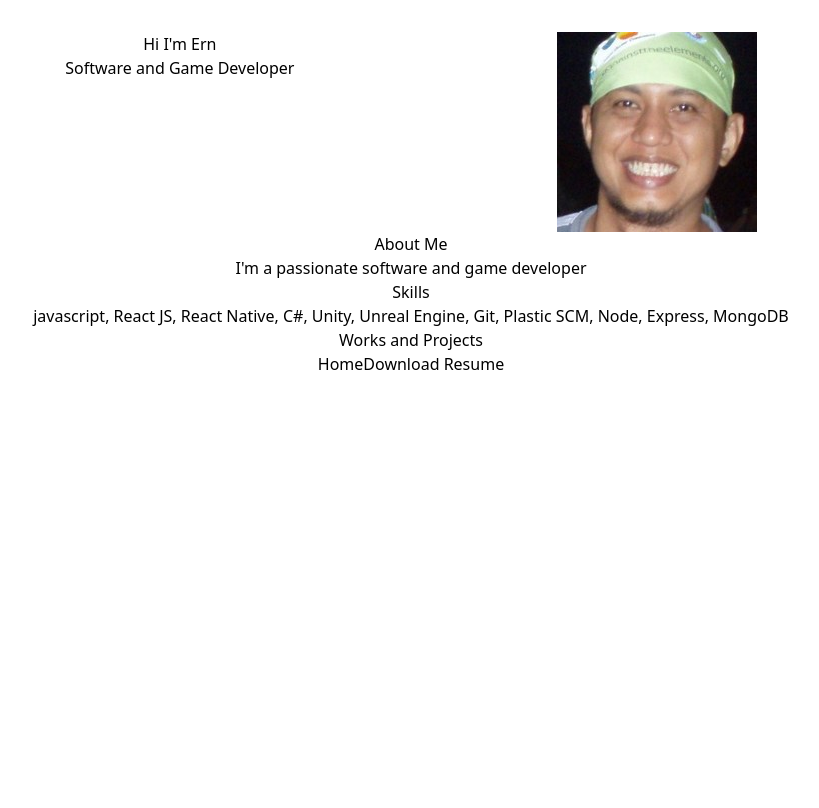
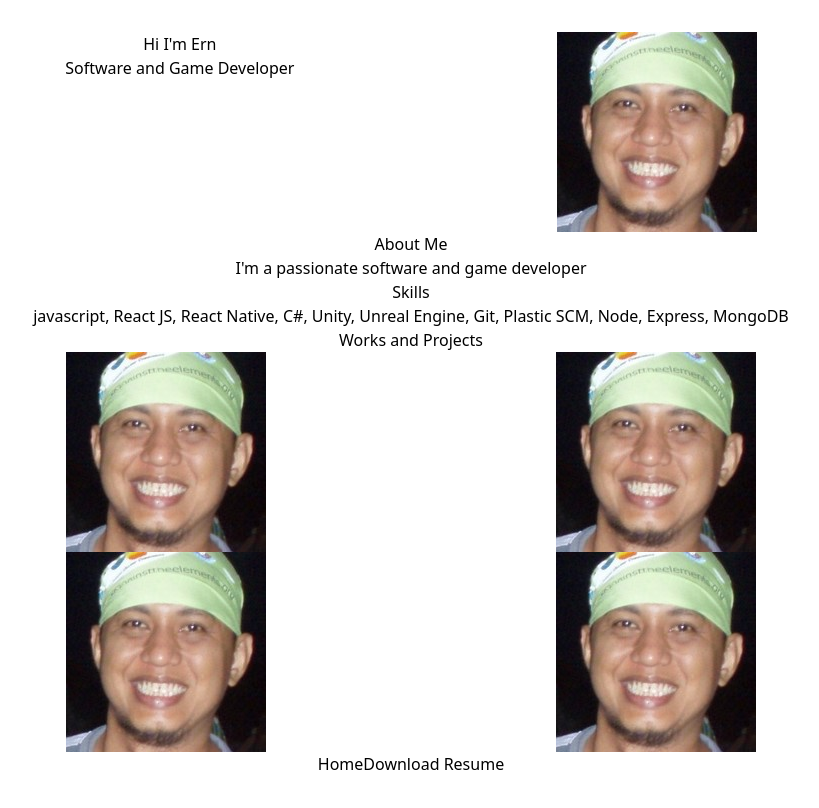
Before and after one commit to yurigligoric/ernportfolio, a React (Vite) app: page / in a window 1280 px wide. Shown: the whole page, without its empty margins (229-1048 px from the left). Built offline with nearby package versions, Linux system fonts and the light colour scheme.

Commit message:
setting up sections

```diff
--- a/src/pages/Home.jsx
+++ b/src/pages/Home.jsx
@@ -10,7 +10,7 @@ function Home() {
                 <h1>Hi I&apos;m Ern</h1>
                 <h1>Software and Game Developer</h1>
             </div>
-            <img src={image} />
+            <img src={image} className='object-cover'/>
         </div>
         <div>
             <h1>About Me</h1>
@@ -22,8 +22,22 @@ function Home() {
         </div>
         <div>
             <h1>Works and Projects</h1>
-
-
+            <div className='flex flex-col lg:flex-row justify-evenly'>
+                <div className='ml-7 mr-7'>
+                    <img src={image}/>
+                </div>
+                <div className='ml-7 mr-7'>
+                    <img src={image}/>
+                </div>
+            </div>
+            <div className='flex flex-col lg:flex-row justify-evenly'>
+                <div className='ml-7 mr-7'>
+                    <img src={image}/>
+                </div>
+                <div className='ml-7 mr-7'>
+                    <img src={image}/>
+                </div>
+            </div>
         </div>
         Home
         <a href="../assets/CV_Ernesto BanawaJr.doc" download="ErnBanawaResume.doc">
```
